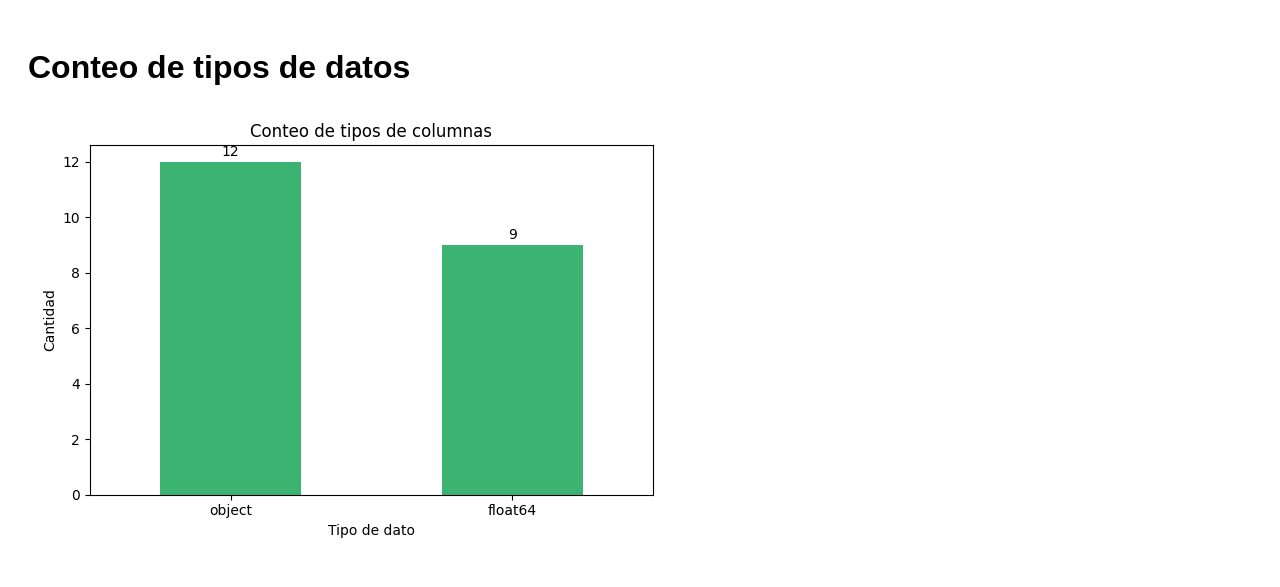
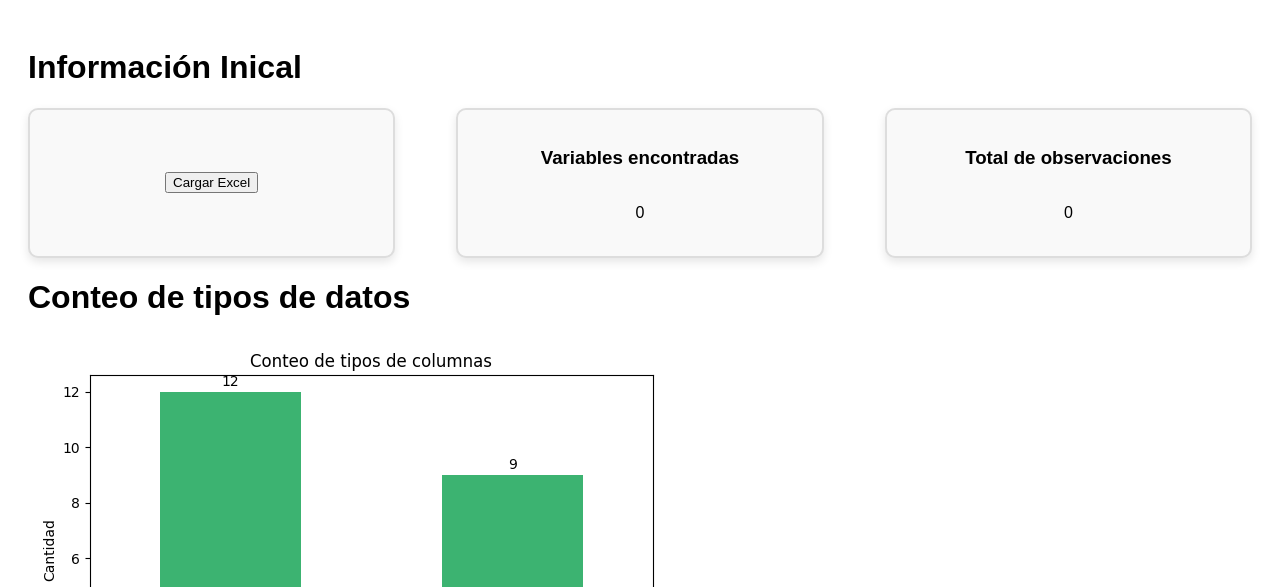
Before and after one commit to erickGtz/dashboard-BI, a Flask app: template templates/index.html in a window 1280 px wide. Shown: the top 587 px of the page. Run offline with Flask 3, Linux system fonts and the light colour scheme; the template is opened without the code that fills it, so the values that code supplies are empty.

Commit message:
Empezando boton de carga de excel

```diff
--- a/templates/index.html
+++ b/templates/index.html
@@ -1,8 +1,5 @@
-<!-- templates/index.html -->
-
 <!DOCTYPE html>
 <html lang="es">
-
     <head>
         <meta charset="UTF-8">
         <title>Dashboard de BI</title>
@@ -12,11 +9,33 @@
                 padding: 20px;
             }
 
+            .container_barra {
+                display: flex;
+                justify-content: space-between;
+                gap: 20px;
+                margin-top: 20px;
+            }
+
             .grid-container {
                 display: grid;
                 grid-template-columns: repeat(3, 1fr);
                 /* 3 columnas */
                 gap: 20px;
+            }
+
+            .box {
+                width: 30%;
+                height: 150px;
+                border: 2px solid #ddd;
+                border-radius: 10px;
+                padding: 20px;
+                box-sizing: border-box;
+                display: flex;
+                flex-direction: column;
+                justify-content: center;
+                align-items: center;
+                background-color: #f9f9f9;
+                box-shadow: 0 4px 10px rgba(0, 0, 0, 0.1);
             }
 
             .grid-container img {
@@ -29,6 +48,29 @@
     </head>
 
     <body>
+
+        <h1>Información Inical</h1>
+        <div class="container_barra">
+            <!-- Cuadro para cargar el archivo Excel -->
+            <div class="box">
+                <button onclick="document.getElementById('file-upload').click()">Cargar Excel</button>
+                <input type="file" id="file-upload" style="display: none;" accept=".xlsx, .xls, .csv">
+            </div>
+
+            <!-- Cuadro para mostrar número de variables -->
+            <div class="box">
+                <h3>Variables encontradas</h3>
+                <p id="num-variables">0</p>  <!-- Este valor cambiará dinámicamente -->
+            </div>
+
+            <!-- Cuadro para mostrar total de observaciones -->
+            <div class="box">
+                <h3>Total de observaciones</h3>
+                <p id="total-observaciones">0</p>  <!-- Este valor cambiará dinámicamente -->
+            </div>
+        </div>
+
+
         <h1>Conteo de tipos de datos </h1>
         <img src="{{ url_for('static', filename='images/tipos_datos.png') }}" alt="Gráfico tipos de datos">
 
@@ -111,4 +153,7 @@
 
     </body>
 
+    <script src="{{ url_for('js', filename='js/script.js') }}"></script>
+
+
 </html>
```
Also changed, not shown: js/subir_excel.js (added, +15 -0 lines), 1 other file.
